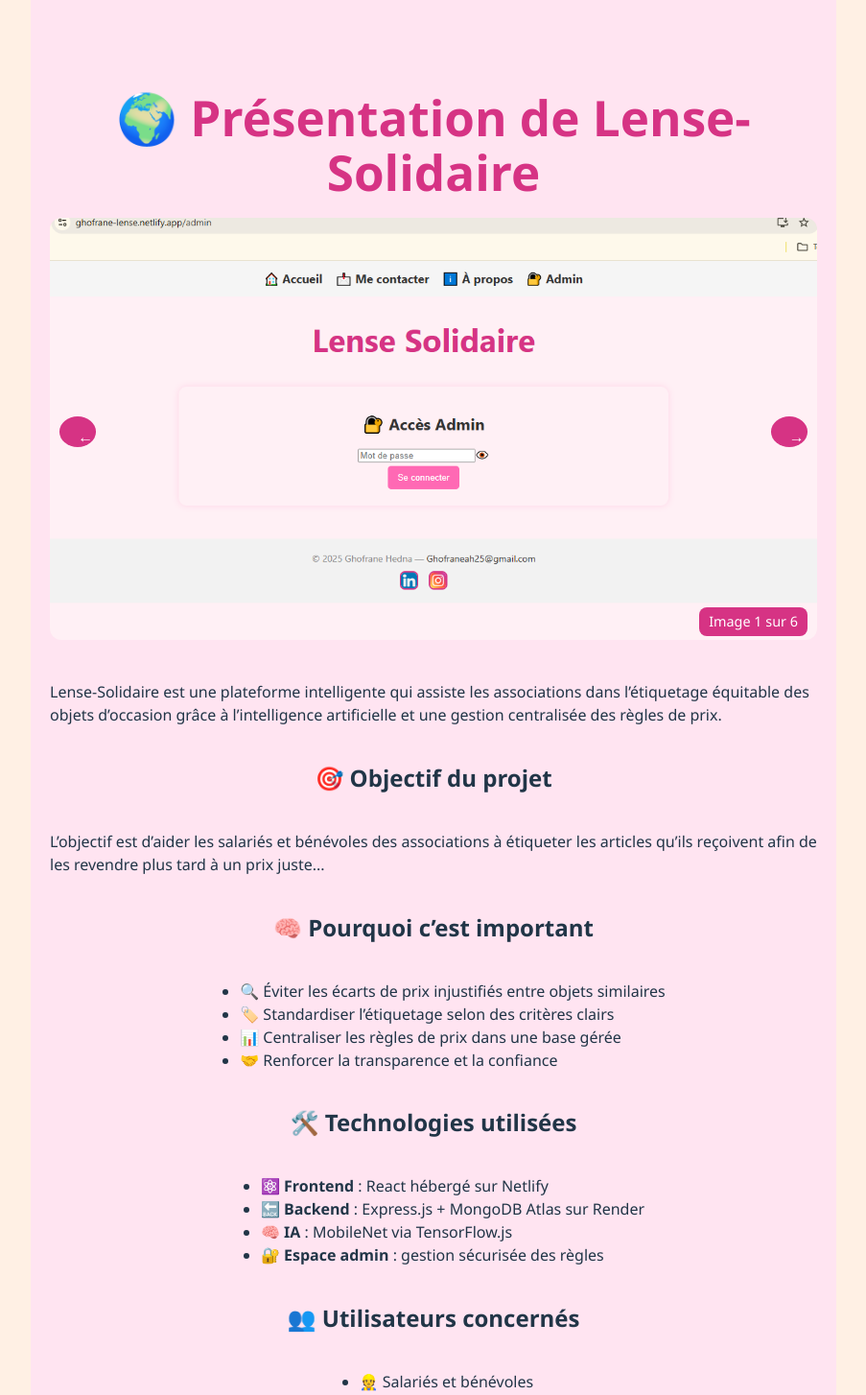
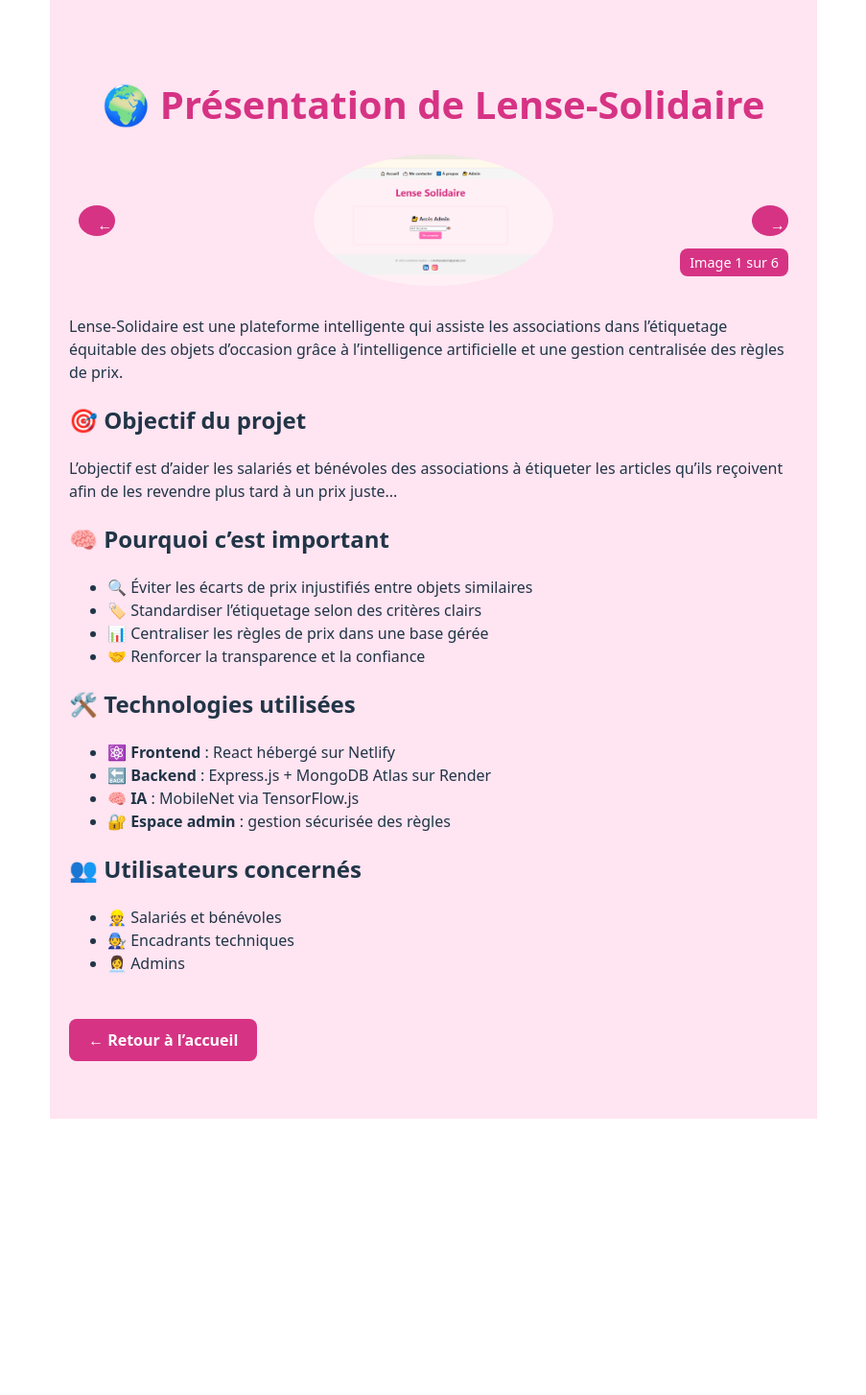
Before and after one commit to GHOFRANE-AH/ghofrane-portfolio, a React (Vite) app: page /lense-solidaire in a window 1280 px wide. Shown: the top 1454 px of the page at 96% size, without its empty margins (188-1091 px from the left). After the commit the page ends 1166 px from the top, so only its background shows below. Built offline with nearby package versions, Linux system fonts and the light colour scheme.

Commit message:
Ajout du carrousel et centrage de la page projet

```diff
--- a/index.html
+++ b/index.html
@@ -1,5 +1,5 @@
 <!doctype html>
-<html lang="en">
+<html lang="fr">
   <head>
     <meta charset="UTF-8" />
     <link rel="icon" type="image/svg+xml" href="/vite.svg" />
@@ -7,19 +7,19 @@
     <title>ghofrane-portfolio</title>
     <style>
       body {
-    background-color: #fff0e4;
-    margin: 0;
-    padding: 0;
-    font-family: 'Segoe UI', 'Roboto', sans-serif;
   display: flex;
   justify-content: center;
   align-items: flex-start;
+}
+
+
+      #root {
+        display: flex;
+        flex-direction: column;
+        align-items: center;
         min-height: 100vh;
       }
     </style>
-
-
-
   </head>
   <body>
     <div id="root"></div>
--- a/public/lense-solidaire.html
+++ /dev/null
@@ -1,40 +0,0 @@
-<!DOCTYPE html>
-<html lang="fr">
-<head>
-  <meta charset="UTF-8" />
-  <title>Lense-Solidaire</title>
-  <style>
-    body {
-      background-color: #ffe4f1;
-      font-family: sans-serif;
-      padding: 40px;
-      max-width: 800px;
-      margin: auto;
-    }
-    img {
-      width: 100%;
-      border-radius: 12px;
-      margin-bottom: 20px;
-    }
-    a {
-      display: inline-block;
-      margin-top: 20px;
-      padding: 10px 20px;
-      background-color: #d63384;
-      color: white;
-      text-decoration: none;
-      border-radius: 8px;
-    }
-  </style>
-</head>
-<body>
-  <h1>Lense-Solidaire</h1>
-  <img src="/projet1.jpg" alt="Lense-Solidaire" />
-  <p>
-    Lense-Solidaire est une plateforme web intelligente dédiée aux associations et particuliers.
-    Elle permet l’estimation solidaire d’objets d’occasion, avec une interface multilingue,
-    un formulaire sécurisé, et une gestion admin complète.
-  </p>
-  <a href="/">← Retour à l’accueil</a>
-</body>
-</html>
--- a/src/components/ProjectDetails.css
+++ b/src/components/ProjectDetails.css
@@ -1,17 +1,26 @@
 .project-container {
-  min-height: 100vh; /* prend toute la hauteur de l'écran */
-  display: flex;
-  flex-direction: column;
-  justify-content: center; /* centre verticalement */
-  align-items: center;     /* centre horizontalement */
-  padding: 60px 20px;
+  width: 100%;
+  max-width: 1000px;
+  margin: 0 auto; /* ✅ centre horizontalement */
+  padding: 60px 40px;
   background-color: #ffe4f1;
+  box-sizing: border-box;
 }
+
+
 .project-title {
-  color: #d63384;
   text-align: center;
-  margin-bottom: 20px;
+  font-size: 2.5rem;
+  margin-bottom: 30px;
 }
+
+.project-image {
+  display: block;
+  margin: 0 auto 30px auto;
+  border-radius: 50%;
+  max-width: 250px;
+}
+
 
 
 
@@ -32,10 +41,7 @@
   margin-bottom: 20px;
 }
 
-.project-image {
-  width: 100%;
-  border-radius: 12px;
-}
+
 
 .nav-btn {
   position: absolute;
```
Lines whose indentation alone changed are shown as unchanged.
